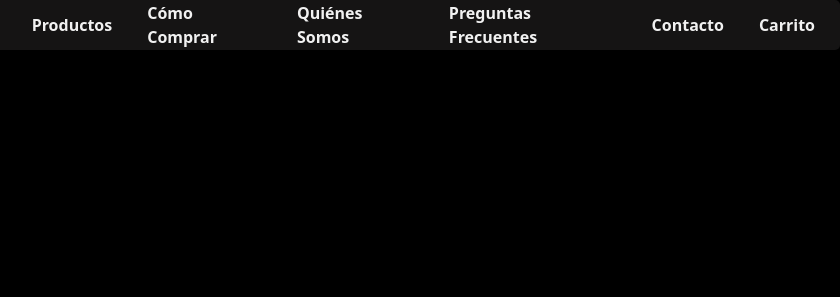
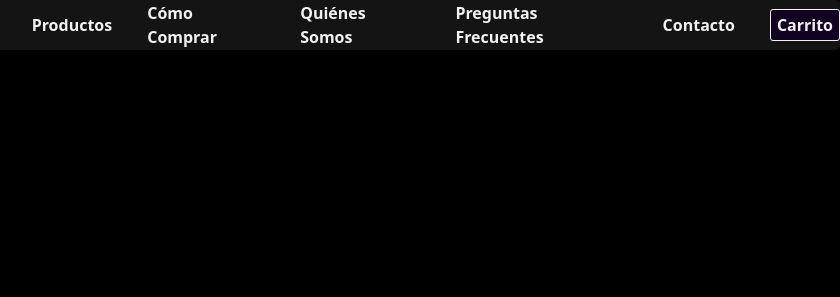
Before and after one commit to E-Joel-V/Desarrollo-web-159200, a website: page Preguntas_frecuentes.html in a window 1280 px wide. Shown: the top 297 px of the page, 440-1280 px from the left. Drawn offline with Linux system fonts and the light colour scheme.

Commit message:
Arreglé algunas cosas

```diff
--- a/Preguntas_frecuentes.html
+++ b/Preguntas_frecuentes.html
@@ -23,7 +23,7 @@
                 <li class="ht__LI"><a href="Quienes_somos.html"><strong>Quiénes Somos</strong></a></li>
                 <li class="ht__LI"><a href="Preguntas_frecuentes.html"><strong>Preguntas Frecuentes</strong></a></li>
                 <li class="ht__LI"><a href="Contacto.html"><strong>Contacto</strong></a></li>
-                <li class="ht__LI"><a href="carrito_de_compras.html"><strong>Carrito</strong></a></li>
+                <li class="ht__LI"><button class="carrito-btn"><strong>Carrito</strong></button></li>
         </div>
       </div>
 </nav>
```
